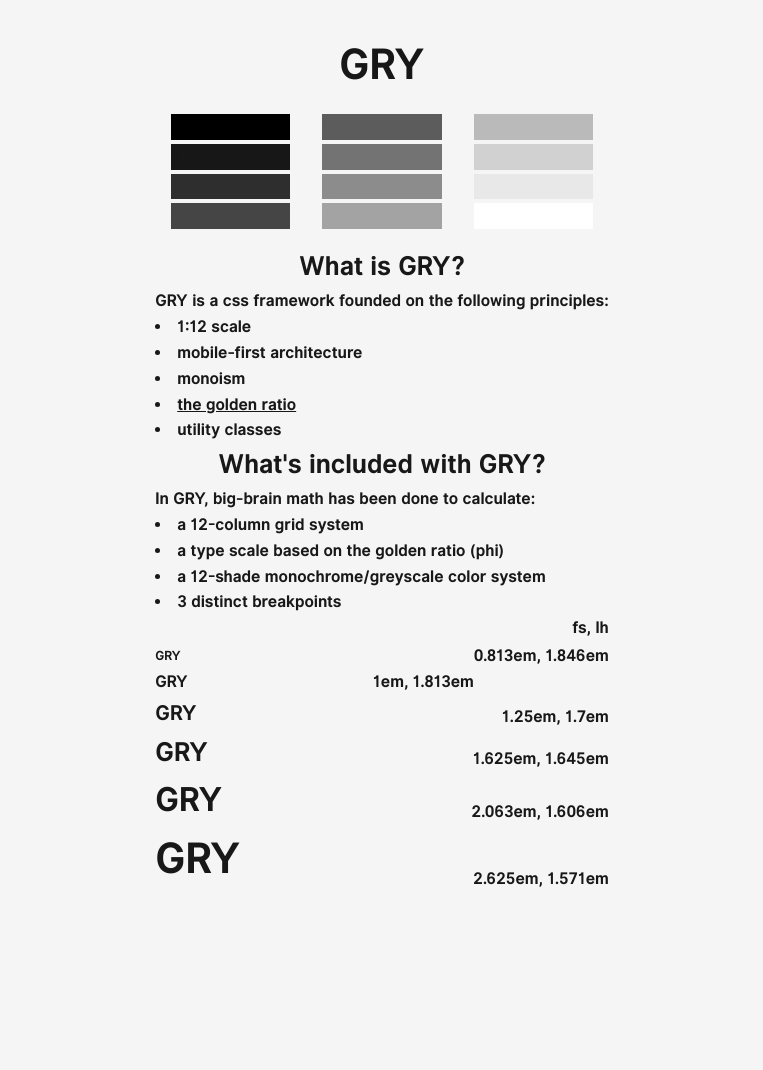
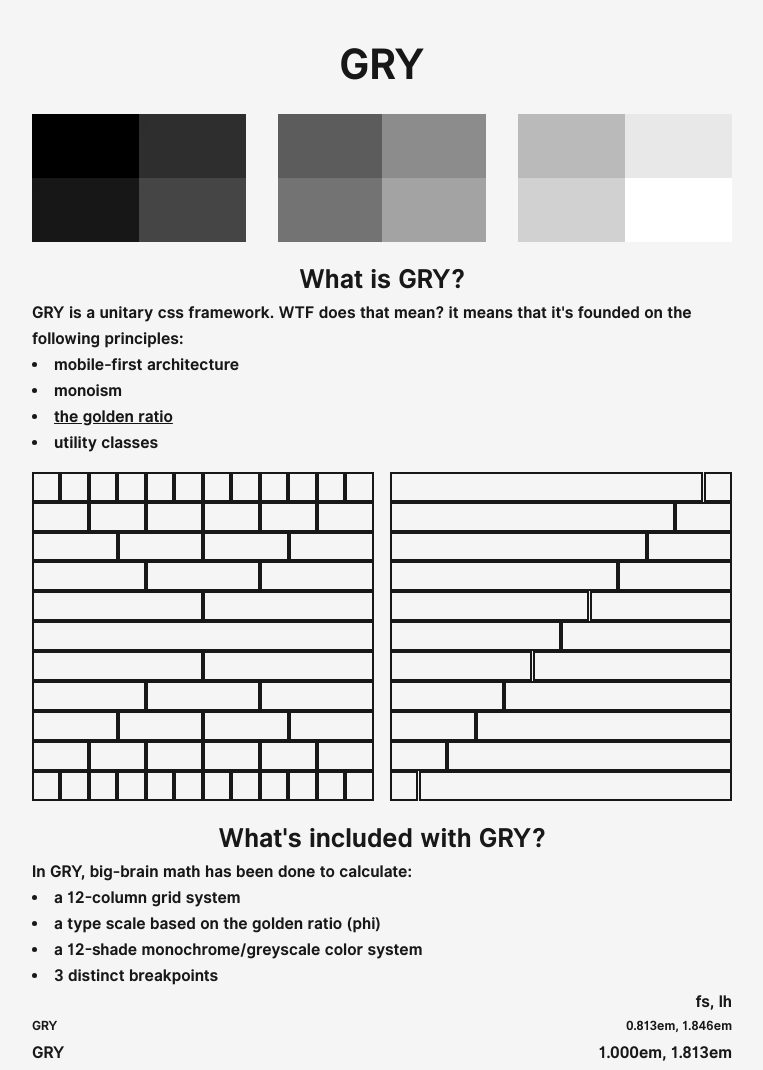
Before and after one commit to flbn/gry, a plain HTML site: page index.html in a window 1280 px wide. Shown: the top 1070 px of the page, without its empty margins (258-1021 px from the left). Before the commit the page ends 924 px from the top, so only its background shows below. Drawn offline with Linux system fonts and the light colour scheme.

Commit message:
website done + added flex classes

```diff
--- a/css/gry.display.css
+++ b/css/gry.display.css
@@ -22,6 +22,19 @@
 }
 .flex-wrap {
   flex-wrap: wrap;
+}
+
+.flex-100 {
+  flex: 100%;
+}
+.flex-75 {
+  flex: 75%;
+}
+.flex-50 {
+  flex: 50%;
+}
+.flex-25 {
+  flex: 25%;
 }
 
 .dit {
--- a/css/gry.misc.css
+++ b/css/gry.misc.css
@@ -15,6 +15,11 @@
   -webkit-appearance: none;
   -moz-appearance: none;
   appearance: none;
+}
+
+.empty:after {
+  content: ".";
+  visibility: hidden;
 }
 
 .o-100 {
--- a/index.html
+++ b/index.html
@@ -15,7 +15,7 @@
     }
 
     .container {
-      max-width: 800px;
+      max-width: 700px;
     }
 
     .spc {
@@ -26,43 +26,57 @@
   </style>
 </head>
 <body class="flex a-items-center flex-column pa4 fw-b noselect">
-  <article class="container">
+  <article class="container wf">
     <header class="wf tc">
       <h1><a href="/" class="cl-near-black">GRY</a></h1>
     </header>
 
-    <section class="wf flex">
+    <section class="flex wf">
       <!-- 4 squares -->
-      <div class="i-grid grid-g-1 wf pa3">
-        <div class="bg-black cl-black wf">1</div>
-        <div class="bg-near-black cl-near-black wf">2</div>
-        <div class="bg-grey-800 cl-grey-800 wf">3</div>
-        <div class="bg-grey-700 cl-grey-700 wf">4</div>
+      <div class="flex wf py3 pr3">
+        <div class="wf">
+          <div class="flex-50 bg-black cl-black sh5">1</div>
+          <div class="flex-50 bg-near-black cl-near-black sh5">2</div>
+        </div>
+
+        <div class="wf ha">
+          <div class="flex-50 bg-grey-800 cl-grey-800 sh5">3</div>
+          <div class="flex-50 bg-grey-700 cl-grey-700 sh5">4</div>
+        </div>
       </div>
 
       <!-- 4 squares -->
-      <div class="i-grid grid-g-1 wf pa3">
-        <div class="bg-grey-600 cl-grey-600 wf">1</div>
-        <div class="bg-grey-500 cl-grey-500 wf">2</div>
-        <div class="bg-grey-400 cl-grey-400 wf">3</div>
-        <div class="bg-grey-300 cl-grey-300 wf">4</div>
+      <div class="flex wf py3 px3">
+        <div class="wf">
+          <div class="flex-50 bg-grey-600 cl-grey-600 sh5">1</div>
+          <div class="flex-50 bg-grey-500 cl-grey-500 sh5">2</div>
+        </div>
+
+        <div class="wf ha">
+          <div class="flex-50 bg-grey-400 cl-grey-400 sh5">3</div>
+          <div class="flex-50 bg-grey-300 cl-grey-300 sh5">4</div>
+        </div>
       </div>
 
       <!-- 4 squares -->
-      <div class="i-grid grid-g-1 wf pa3">
-        <div class="bg-grey-200 cl-grey-200 wf">1</div>
-        <div class="bg-grey-100 cl-grey-100 wf">2</div>
-        <div class="bg-near-white cl-near-white wf">3</div>
-        <div class="bg-white cl-white wf">4</div>
+      <div class="flex wf py3 pl3">
+        <div class="wf">
+          <div class="flex-50 bg-grey-200 cl-grey-200 sh5">1</div>
+          <div class="flex-50 bg-grey-100 cl-grey-100 sh5">2</div>
+        </div>
+
+        <div class="wf ha">
+          <div class="flex-50 bg-near-white cl-near-white sh5">3</div>
+          <div class="flex-50 bg-white cl-white sh5">4</div>
+        </div>
       </div>
     </section>
 
     <section class="wf">
       <h3 class="tc">What is GRY?</h3>
       <div>
-        GRY is a css framework founded on the following principles:
+        GRY is a unitary css framework. WTF does that mean? it means that it's founded on the following principles:
         <ul>
-          <li>1:12 scale</li>
           <li>mobile-first architecture</li>
           <li>monoism</li>
           <li><a class="cl-near-black underline" href="https://demos.akselipalen.com/goldencss/">the golden ratio</a></li>
@@ -71,49 +85,100 @@
       </div>
     </section>
 
-    <section class="wf">
+    <section class="flex flex-column flex-row-l wf py3">
       <!-- grid -->
-      <div>
-        <div>
-          <div/><div/><div/><div/><div/><div/><div/><div/><div/><div/><div/><div/>
+      <div class="i-grid grid-g-0 wf pr2-l pb3 pb0-l">
+        <div class="wf">
+          <div class="empty ba c1"></div><div class="empty ba c1"></div><div class="empty ba c1"></div><div class="empty ba c1"></div><div class="empty ba c1"></div><div class="empty ba c1"></div><div class="empty ba c1"></div><div class="empty ba c1"></div><div class="empty ba c1"></div><div class="empty ba c1"></div><div class="empty ba c1"></div><div class="empty ba c1"></div>
         </div>
-        <div>
-          <div/><div/><div/><div/><div/><div/>
+
+        <div class="wf">
+          <div class="empty ba c2"></div><div class="empty ba c2"></div><div class="empty ba c2"></div><div class="empty ba c2"></div><div class="empty ba c2"></div><div class="empty ba c2"></div>
         </div>
-        <div>
-          <div/><div/><div/><div/>
+
+        <div class="wf">
+          <div class="empty ba c3"></div><div class="empty ba c3"></div><div class="empty ba c3"></div><div class="empty ba c3"></div>
         </div>
-        <div>
-          <div/><div/><div/>
+
+        <div class="wf">
+          <div class="empty ba c4"></div><div class="empty ba c4"></div><div class="empty ba c4"></div>
         </div>
-        <div>
-          <div/><div/>
+
+        <div class="wf">
+          <div class="empty ba c6"></div><div class="empty ba c6"></div>
         </div>
-        <div>
-          <div/>
+
+        <div class="wf">
+          <div class="empty ba c12"></div>
         </div>
-        <div>
-          <div/>
+
+        <div class="wf">
+          <div class="empty ba c6"></div><div class="empty ba c6"></div>
         </div>
-        <div>
-          <div/><div/>
+
+        <div class="wf">
+          <div class="empty ba c4"></div><div class="empty ba c4"></div><div class="empty ba c4"></div>
         </div>
-        <div>
-          <div/><div/><div/>
+
+        <div class="wf">
+          <div class="empty ba c3"></div><div class="empty ba c3"></div><div class="empty ba c3"></div><div class="empty ba c3"></div>
         </div>
-        <div>
-          <div/><div/><div/><div/>
+
+        <div class="wf">
+          <div class="empty ba c2"></div><div class="empty ba c2"></div><div class="empty ba c2"></div><div class="empty ba c2"></div><div class="empty ba c2"></div><div class="empty ba c2"></div>
         </div>
-        <div>
-          <div/><div/><div/><div/><div/><div/>
+
+        <div class="wf">
+          <div class="empty ba c1"></div><div class="empty ba c1"></div><div class="empty ba c1"></div><div class="empty ba c1"></div><div class="empty ba c1"></div><div class="empty ba c1"></div><div class="empty ba c1"></div><div class="empty ba c1"></div><div class="empty ba c1"></div><div class="empty ba c1"></div><div class="empty ba c1"></div><div class="empty ba c1"></div>
         </div>
-        <div>
-          <div/><div/><div/><div/><div/><div/><div/><div/><div/><div/><div/><div/>
-        </div>
+
       </div>
 
       <!-- grid -->
-      <div>
+      <div class="i-grid grid-g-0 wf pl2-l pt3 pt0-l">
+        <div class="wf">
+          <div class="empty ba c11 float-left"></div><div class="empty ba c1 float-right"></div>
+        </div>
+
+        <div class="wf">
+          <div class="empty ba c10 float-left"></div><div class="empty ba c2 float-right"></div>
+        </div>
+
+        <div class="wf">
+          <div class="empty ba c9 float-left"></div><div class="empty ba c3 float-right"></div>
+        </div>
+
+        <div class="wf">
+          <div class="empty ba c8 float-left"></div><div class="empty ba c4 float-right"></div>
+        </div>
+
+        <div class="wf">
+          <div class="empty ba c7 float-left"></div><div class="empty ba c5 float-right"></div>
+        </div>
+
+        <div class="wf">
+          <div class="empty ba c6 float-left"></div><div class="empty ba c6 float-right"></div>
+        </div>
+
+        <div class="wf">
+          <div class="empty ba c5 float-left"></div><div class="empty ba c7 float-right"></div>
+        </div>
+
+        <div class="wf">
+          <div class="empty ba c4 float-left"></div><div class="empty ba c8 float-right"></div>
+        </div>
+
+        <div class="wf">
+          <div class="empty ba c3 float-left"></div><div class="empty ba c9 float-right"></div>
+        </div>
+
+        <div class="wf">
+          <div class="empty ba c2 float-left"></div><div class="empty ba c10 float-right"></div>
+        </div>
+
+        <div class="wf">
+          <div class="empty ba c1 float-left"></div><div class="empty ba c11 float-right"></div>
+        </div>
       </div>
     </section>
 
@@ -133,20 +198,19 @@
     <section class="wf">
       <div class="tr">fs, lh</div>
       <div>
-        <div><p class="tl f6 di vb">GRY</p><p class="tr f5 di float-right">0.813em, 1.846em</p>
-        <br class="lh1">
-        <div class="flex j-space-between a-items-end"><p class="tl f5 di vb">GRY</p><p class="tr f5 float-right">1em, 1.813em</p></div>
-        <div class="flex j-space-between a-items-end"><p class="tl f4 di vb">GRY</p><p class="tr f5 float-right">1.25em, 1.7em</p></div>
-        <div class="flex j-space-between a-items-end"><p class="tl f3 di vb">GRY</p><p class="tr f5 float-right">1.625em, 1.645em</p></div>
-        <div class="flex j-space-between a-items-end"><p class="tl f2 di vb">GRY</p><p class="tr f5 float-right">2.063em, 1.606em</p></div>
-        <div class="flex j-space-between a-items-end"><p class="tl f1">GRY</p><p class="tr spc">2.625em, 1.571em</p></div>
+        <div class="flex j-space-between a-items-end f6"><p class="tl di vb">GRY</p><p class="tr float-right dn-s">0.813em, 1.846em</p></div>
+        <div class="flex j-space-between a-items-end f5"><p class="tl di vb">GRY</p><p class="tr float-right dn-s">1.000em, 1.813em</p></div>
+        <div class="flex j-space-between a-items-end f4"><p class="tl di vb">GRY</p><p class="tr float-right dn-s">1.250em, 1.700em</p></div>
+        <div class="flex j-space-between a-items-end f3"><p class="tl di vb">GRY</p><p class="tr float-right dn-s">1.625em, 1.645em</p></div>
+        <div class="flex j-space-between a-items-end f2"><p class="tl di vb">GRY</p><p class="tr float-right dn-s">2.063em, 1.606em</p></div>
+        <div class="flex j-space-between a-items-end f1"><p class="tl">GRY</p><p class="tr spc dn-s">2.625em, 1.571em</p></div>
       </div>
     </section>
 
     <footer class="wf">
-      <div>
-        <a href="https://www.github.com/dwmbt/gry"></a>
-        <a href="https://www.dwmbt.sh"></a>
+      <div class="tc mt4 mb2">
+        <a class="cl-near-black" href="https://www.dwmbt.sh">dwmbt</a> |
+        <a class="cl-near-black" href="https://www.github.com/dwmbt/gry">gh</a>
       </div>
     </footer>
   </article>
```
Also changed, not shown: css/gry.width.css (+4 -4 lines), gry.min.css, 3 other files.
